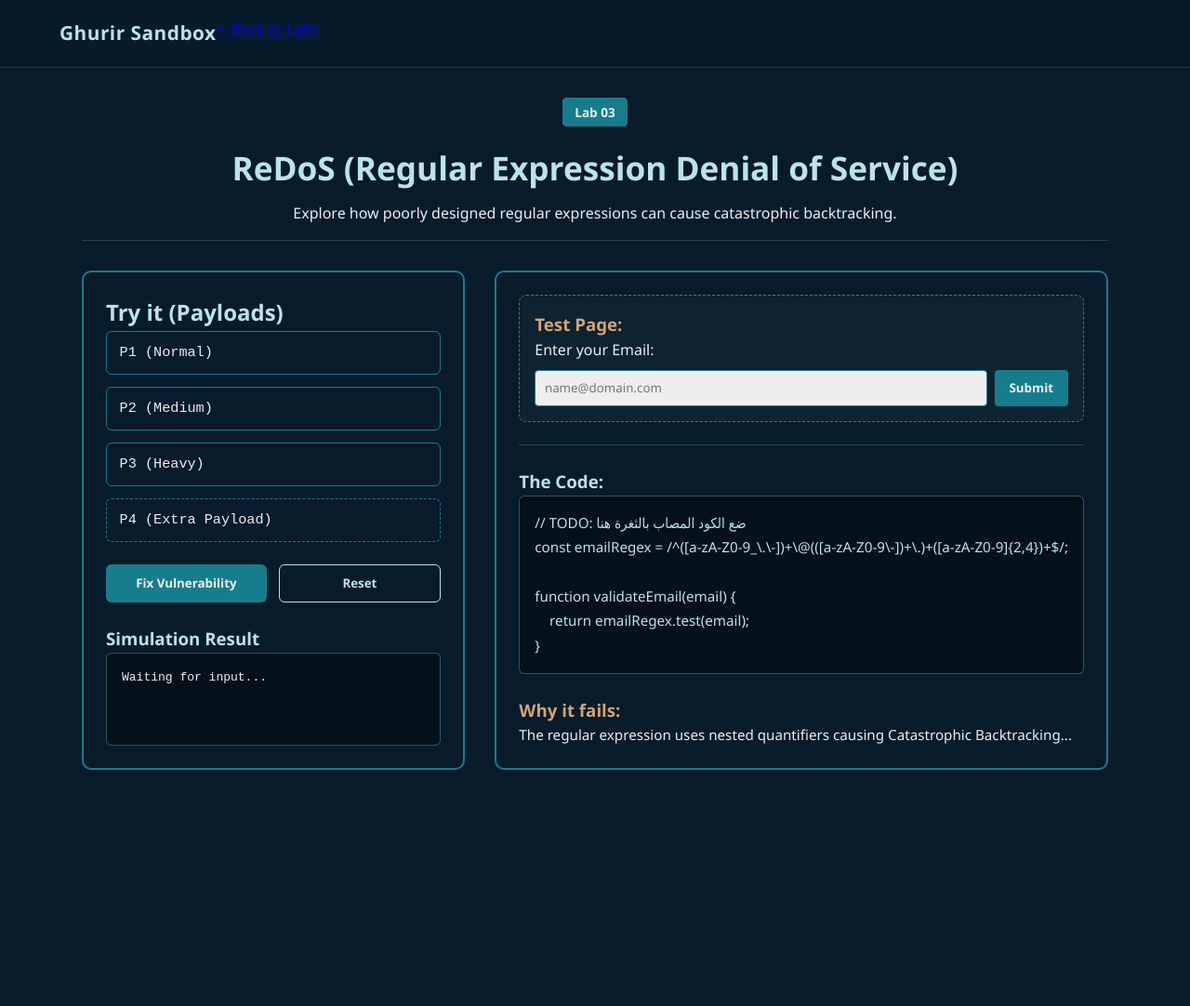
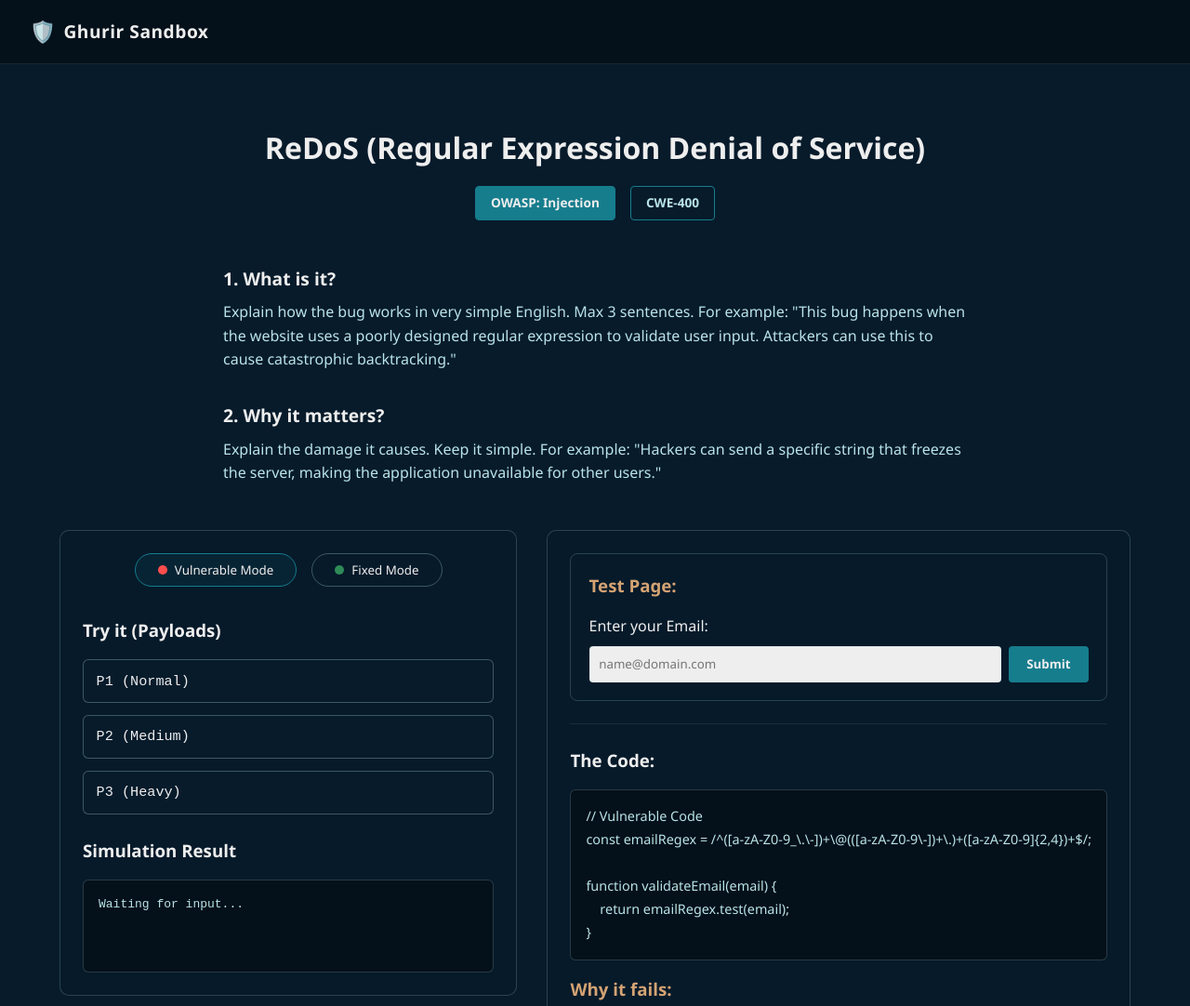
Before and after one commit to sanaalshboul/Final-Project, a plain HTML site: page finle project/lab3.html in a window 1280 px wide. Shown: the top 1082 px of the page at 93% size. Before the commit the page ends 860 px from the top, so only its background shows below. Drawn offline with Linux system fonts and the light colour scheme.

Commit message:
update Lab 3 layout and code design

```diff
--- a/finle project/lab3.html
+++ b/finle project/lab3.html
@@ -8,42 +8,58 @@
 </head>
 <body>
 
+    <!-- الناف بار المعدل ليطابق الصورة الثانية -->
     <header class="navbar">
-        <a href="index.html" class="logo">Ghurir <span>Sandbox</span></a>
-        <nav>
-            <a href="index.html" class="back-btn">← Back to Labs</a>
-        </nav>
+        <a href="index.html" class="logo">
+            <span class="shield-icon">🛡️</span> Ghurir Sandbox
+        </a>
     </header>
 
     <main class="lab-container">
-        <section class="lab-header">
-            <span class="badge">Lab 03</span>
+        <!-- عنوان اللاب والبادجات -->
+        <div class="header-content">
             <h1>ReDoS (Regular Expression Denial of Service)</h1>
-            <p class="lab-intro">
-                <!-- TODO: اكتب وصف مختصر للثغرة هنا -->
-                Explore how poorly designed regular expressions can cause catastrophic backtracking.
-            </p>
+            <div class="badges">
+                <span class="badge badge-primary">OWASP: Injection</span>
+                <span class="badge badge-secondary">CWE-400</span>
+            </div>
+        </div>
+
+        <!-- قسم الشرح النظري (What is it / Why it matters) -->
+        <section class="info-section">
+            <div class="info-block">
+                <h2>1. What is it?</h2>
+                <p>Explain how the bug works in very simple English. Max 3 sentences. For example: "This bug happens when the website uses a poorly designed regular expression to validate user input. Attackers can use this to cause catastrophic backtracking."</p>
+            </div>
+
+            <div class="info-block">
+                <h2>2. Why it matters?</h2>
+                <p>Explain the damage it causes. Keep it simple. For example: "Hackers can send a specific string that freezes the server, making the application unavailable for other users."</p>
+            </div>
         </section>
 
-        <!-- التخطيط ذو العمودين -->
+        <!-- التخطيط ذو العمودين الخاص بـ Lab 3 -->
         <div class="lab-grid">
 
             <!-- العمود الأول (يسار): Payloads + Simulation -->
             <section class="panel left-panel">
-                <h2>Try it (Payloads)</h2>
+                <!-- أزرار التحكم بالمود (Vulnerable / Fixed) -->
+                <div class="mode-toggle-container">
+                    <button id="vulnerableModeBtn" class="mode-btn active" onclick="setMode('vulnerable')">
+                        <span class="dot red-dot"></span> Vulnerable Mode
+                    </button>
+                    <button id="fixedModeBtn" class="mode-btn" onclick="setMode('fixed')">
+                        <span class="dot green-dot"></span> Fixed Mode
+                    </button>
+                </div>
 
+                <h3>Try it (Payloads)</h3>
+
+                <!-- 3 أزرار فقط للبايلود -->
                 <div class="payload-buttons">
-                    <!-- TODO: عدل نصوص الأزرار وقيم الإرسال (onclick) حسب تجربتك -->
                     <button class="payload-btn" onclick="applyPayload('user@example.com')">P1 (Normal)</button>
                     <button class="payload-btn" onclick="applyPayload('aaaaaaaaaaaaa!')">P2 (Medium)</button>
                     <button class="payload-btn" onclick="applyPayload('aaaaaaaaaaaaaaaaaaaaaaaaaaaa!')">P3 (Heavy)</button>
-                    <!-- الزر الإضافي اللي طلبتيه -->
-                    <button class="payload-btn custom-payload-btn" onclick="applyPayload('custom_payload_here')">P4 (Extra Payload)</button>
-                </div>
-
-                <div class="control-actions">
-                    <button id="toggleFixBtn" class="fix-btn" onclick="toggleFixMode()">Fix Vulnerability</button>
-                    <button class="reset-btn" onclick="resetLab()">Reset</button>
                 </div>
 
                 <div class="result-section">
@@ -54,10 +70,10 @@
                 </div>
             </section>
 
-            <!-- العمود الثاني (يمين): Test Page + The Code داخل نفس البوكس الكبير -->
+            <!-- العمود الثاني (يمين): Test Page + Code + Why it fails -->
             <section class="panel right-panel">
 
-                <!-- البوكس الصغير (Test Page) الموجود فوق الكود -->
+                <!-- البوكس الصغير (Test Page) -->
                 <div class="inner-test-page">
                     <h3 class="test-page-title">Test Page:</h3>
                     <form id="emailTestForm" onsubmit="handleEmailSubmit(event)" class="test-form">
@@ -74,7 +90,7 @@
                 <!-- الكود -->
                 <div class="code-section">
                     <h3>The Code:</h3>
-                    <pre class="code-box"><code id="codeDisplay">// TODO: ضع الكود المصاب بالثغرة هنا
+                    <pre class="code-box"><code id="codeDisplay">// Vulnerable Code
 const emailRegex = /^([a-zA-Z0-9_\.\-])+\@(([a-zA-Z0-9\-])+\.)+([a-zA-Z0-9]{2,4})+$/;
 
 function validateEmail(email) {
@@ -86,8 +102,7 @@ function validateEmail(email) {
                 <div class="explanation-section">
                     <h3 class="why-fails-title">Why it fails:</h3>
                     <p id="whyItFailsText" class="explanation-text">
-                        <!-- TODO: اشرح هنا سبب حدوث الثغرة -->
-                        The regular expression uses nested quantifiers causing Catastrophic Backtracking...
+                        The regular expression uses nested quantifiers causing Catastrophic Backtracking when a long, almost-valid string is provided.
                     </p>
                 </div>
 
--- a/finle project/lab3.js
+++ b/finle project/lab3.js
@@ -1,59 +1,61 @@
-// حالة الموقع الحالية (هل هو مصاب أم تم إصلاحه؟)
-let isVulnerable = true;
+let isFixed = false;
 
-// جلب عناصر الـ HTML
-const vulnBtn = document.getElementById('vuln-btn');
-const fixedBtn = document.getElementById('fixed-btn');
-const targetLine = document.getElementById('target-line');
-const codeExplanation = document.getElementById('code-explanation');
-const outputBox = document.getElementById('simulation-output');
+function applyPayload(payloadValue) {
+    const emailInput = document.getElementById("emailInput");
+    emailInput.value = payloadValue;
+    runValidation(payloadValue);
+}
 
-// عند الضغط على زر التبديل إلى "Vulnerable"
-vulnBtn.addEventListener('click', () => {
-    isVulnerable = true;
+function handleEmailSubmit(event) {
+    event.preventDefault();
+    const emailValue = document.getElementById("emailInput").value;
+    runValidation(emailValue);
+}
 
-    // تغيير ألوان الأزرار
-    vulnBtn.classList.add('active-vuln');
-    fixedBtn.classList.remove('active-fixed');
+function runValidation(input) {
+    const resultBox = document.getElementById("simulationResult");
 
-    // تغيير الكود والشرح للنسخة المصابة
-    targetLine.className = 'highlight-line vuln-line';
-    targetLine.innerText = '    // Vulnerable: eval(userInput);';
-    codeExplanation.innerHTML = '<strong>Why it fails:</strong> The eval() function runs the input as code without any checks.';
+    const vulnerableRegex = /^([a-zA-Z0-9])+([a-zA-Z0-9\._-])*@([a-zA-Z0-9_-])+([a-zA-Z0-9\._-]+)+$/;
+    const safeRegex = /^[^\s@]+@[^\s@]+\.[^\s@]+$/;
 
-    // إعادة تعيين مربع النتيجة
-    outputBox.innerHTML = 'Waiting for action...';
-    outputBox.className = 'output-box';
-});
+    const activeRegex = isFixed ? safeRegex : vulnerableRegex;
 
-// عند الضغط على زر التبديل إلى "Fixed"
-fixedBtn.addEventListener('click', () => {
-    isVulnerable = false;
+    const startTime = performance.now();
+    const isValid = activeRegex.test(input);
+    const endTime = performance.now();
+    const duration = (endTime - startTime).toFixed(2);
 
-    // تغيير ألوان الأزرار
-    fixedBtn.classList.add('active-fixed');
-    vulnBtn.classList.remove('active-vuln');
+    resultBox.innerHTML = `
+        Mode: ${isFixed ? "Safe" : "Vulnerable"}<br>
+        Input Length: ${input.length} chars<br>
+        Execution Time: <span style="color: ${duration > 50 ? '#ff4d4d' : '#B9E4E8'};">${duration} ms</span>
+    `;
+}
 
-    // تغيير الكود والشرح للنسخة الآمنة
-    targetLine.className = 'highlight-line fixed-line';
-    targetLine.innerText = '    // Fixed: JSON.parse(userInput);';
-    codeExplanation.innerHTML = '<strong>The Fix:</strong> We use JSON.parse() which only reads data, it cannot execute code.';
+function setMode(mode) {
+    const vulBtn = document.getElementById("vulnerableModeBtn");
+    const fixBtn = document.getElementById("fixedModeBtn");
+    const codeDisplay = document.getElementById("codeDisplay");
+    const explanationText = document.getElementById("whyItFailsText");
+    const explanationTitle = document.querySelector(".why-fails-title");
 
-    // إعادة تعيين مربع النتيجة
-    outputBox.innerHTML = 'Waiting for action...';
-    outputBox.className = 'output-box';
-});
+    if (mode === 'fixed') {
+        isFixed = true;
+        fixBtn.classList.add("active");
+        vulBtn.classList.remove("active");
 
-// وظيفة محاكاة الحمولات (Payload Simulation)
-// يتم استدعاؤها عندما يضغط الزائر على أحد أزرار الـ Payload
-function runPayload(payloadName) {
-    if (isVulnerable) {
-        // حالة الهجوم الناجح (الموقع مصاب)
-        outputBox.innerHTML = `⚠️ <strong>CRITICAL:</strong> Attack successful! <br>Payload "${payloadName}" executed on the page.`;
-        outputBox.className = 'output-box attack-success';
+        codeDisplay.textContent = `// Fixed Code (Safe Regex)\nconst safeRegex = /^[^\\s@]+@[^\\s@]+\\.[^\\s@]+$/;\n\nfunction validateEmail(email) {\n    return safeRegex.test(email);\n}`;
+
+        explanationTitle.textContent = "How it's fixed:";
+        explanationText.textContent = "The new regex avoids nested quantifiers and simply checks for characters separated by '@' and '.', eliminating the risk of catastrophic backtracking.";
     } else {
-        // حالة الهجوم الفاشل (الموقع محمي)
-        outputBox.innerHTML = `🛡️ <strong>BLOCKED:</strong> Attack failed. <br>The fix correctly blocked "${payloadName}".`;
-        outputBox.className = 'output-box attack-blocked';
+        isFixed = false;
+        vulBtn.classList.add("active");
+        fixBtn.classList.remove("active");
+
+        codeDisplay.textContent = `// Vulnerable Code\nconst emailRegex = /^([a-zA-Z0-9_\\.\\-])+\\@(([a-zA-Z0-9\\-])+\\.)+([a-zA-Z0-9]{2,4})+$/;\n\nfunction validateEmail(email) {\n    return emailRegex.test(email);\n}`;
+
+        explanationTitle.textContent = "Why it fails:";
+        explanationText.textContent = "The regular expression uses nested quantifiers causing Catastrophic Backtracking when a long, almost-valid string is provided.";
     }
 }
--- a/finle project/style.css
+++ b/finle project/style.css
@@ -413,76 +413,86 @@ pre {
     }
 }
 
-/* ================= Lab 3 Custom Layout ================= */
-.lab-container { max-width: 1200px; margin: 2rem auto; padding: 0 1.5rem; }
-.lab-header { margin-bottom: 2rem; border-bottom: 1px solid rgba(185, 228, 232, 0.2); padding-bottom: 1rem; }
-.badge { background-color: #167D8D; color: #EEEEEE; padding: 0.25rem 0.75rem; border-radius: 4px; font-weight: bold; }
-.lab-header h1 { color: #B9E4E8; }
+/* ================= Lab 3 & General Custom Layout ================= */
+/* الناف بار والشعار */
+.navbar {
+    display: flex; align-items: center; padding: 1rem 2rem;
+    background-color: #04101a; border-bottom: 1px solid rgba(185, 228, 232, 0.1);
+}
+.logo {
+    display: flex; align-items: center; gap: 0.5rem;
+    color: #EEEEEE; text-decoration: none; font-size: 1.2rem; font-weight: bold;
+}
+.shield-icon { font-size: 1.4rem; }
 
-.lab-grid {
-    display: grid;
-    grid-template-columns: 1fr 1fr;
-    gap: 2rem;
-    align-items: start;
+/* الهيدر والبادجات */
+.header-content { text-align: center; margin: 2rem 0; }
+.header-content h1 { color: #EEEEEE; margin-bottom: 1rem; }
+.badges { display: flex; justify-content: center; gap: 1rem; }
+.badge { padding: 0.4rem 1rem; border-radius: 4px; font-size: 0.85rem; font-weight: bold; }
+.badge-primary { background-color: #167D8D; color: #EEEEEE; }
+.badge-secondary { background-color: #071B2B; color: #B9E4E8; border: 1px solid #167D8D; }
+
+/* قسم الشرح النظري (What is it) */
+.info-section { max-width: 800px; margin: 0 auto 3rem auto; }
+.info-block { margin-bottom: 2rem; }
+.info-block h2 { color: #EEEEEE; font-size: 1.2rem; margin-bottom: 0.5rem; }
+.info-block p { color: #B9E4E8; line-height: 1.6; }
+
+/* أزرار الفيكس (Vulnerable / Fixed Mode) */
+.mode-toggle-container {
+    display: flex; justify-content: center; gap: 1rem; margin-bottom: 2rem;
 }
+.mode-btn {
+    display: flex; align-items: center; gap: 0.5rem;
+    background-color: transparent; border: 1px solid rgba(185, 228, 232, 0.3);
+    color: #EEEEEE; padding: 0.5rem 1.5rem; border-radius: 20px; cursor: pointer;
+    transition: all 0.2s;
+}
+.mode-btn.active { border-color: #167D8D; background-color: rgba(22, 125, 141, 0.1); }
+.dot { width: 10px; height: 10px; border-radius: 50%; }
+.red-dot { background-color: #ff4d4d; }
+.green-dot { background-color: #2e8b57; }
 
-/* البوكس الكبير للعمودين */
+/* التخطيط والعمودين */
+.lab-grid { display: grid; grid-template-columns: 1fr 1fr; gap: 2rem; align-items: start; }
 .panel {
-    background-color: rgba(7, 27, 43, 0.6);
-    border: 2px solid #167D8D;
-    border-radius: 10px;
-    padding: 1.5rem;
+    background-color: rgba(7, 27, 43, 0.6); border: 1px solid rgba(185, 228, 232, 0.2);
+    border-radius: 10px; padding: 1.5rem;
 }
-
-.panel h2, .panel h3 { color: #B9E4E8; margin-top: 0; }
+.panel h3 { color: #EEEEEE; margin-top: 0; margin-bottom: 1rem;}
 
 /* أزرار البايلود */
 .payload-buttons { display: flex; flex-direction: column; gap: 0.8rem; margin-bottom: 1.5rem; }
 .payload-btn {
-    background-color: #071B2B; color: #EEEEEE; border: 1px solid #167D8D;
+    background-color: #071B2B; color: #EEEEEE; border: 1px solid rgba(185, 228, 232, 0.3);
     padding: 0.85rem; border-radius: 6px; text-align: left; cursor: pointer; transition: 0.2s;
 }
-.payload-btn:hover { background-color: #167D8D; }
-.custom-payload-btn { border-style: dashed; } /* لتمييز الزر الرابع */
+.payload-btn:hover { border-color: #167D8D; }
 
-.control-actions { display: flex; gap: 0.8rem; margin-bottom: 1.5rem; }
-.fix-btn, .reset-btn { flex: 1; padding: 0.65rem; border: none; border-radius: 6px; cursor: pointer; font-weight: bold;}
-.fix-btn { background-color: #167D8D; color: #EEEEEE; }
-.reset-btn { background-color: transparent; border: 1px solid #B9E4E8; color: #B9E4E8; }
+/* صندوق النتيجة والكود */
+.result-box, .code-box {
+    background-color: #04101a; border: 1px solid rgba(185, 228, 232, 0.2);
+    border-radius: 6px; padding: 1rem; color: #B9E4E8; font-family: monospace;
+}
+.result-box { min-height: 100px; }
+.code-box { overflow-x: auto; font-size: 0.9rem; }
 
-.result-box {
-    background-color: #04101a; border: 1px solid rgba(185, 228, 232, 0.3);
-    border-radius: 6px; padding: 1rem; min-height: 100px; color: #EEEEEE; font-family: monospace;
+/* بوكس Test Page */
+.inner-test-page {
+    background-color: transparent; border: 1px solid rgba(185, 228, 232, 0.2);
+    border-radius: 8px; padding: 1.2rem; margin-bottom: 1.5rem;
 }
-
-/* ================= الجهة اليمنى (Test Page & Code) ================= */
-.inner-test-page {
-    background-color: rgba(255, 255, 255, 0.03);
-    border: 1px dashed rgba(185, 228, 232, 0.4);
-    border-radius: 8px;
-    padding: 1rem;
-    margin-bottom: 1.5rem;
-}
-
-.test-page-title { color: #d4a373 !important; /* لون مختلف لتمييزها حسب الرسمة */ }
-
+.test-page-title, .why-fails-title { color: #d4a373 !important; }
 .test-form label { display: block; color: #EEEEEE; margin-bottom: 0.5rem; }
 .input-group { display: flex; gap: 0.5rem; }
 .input-group input {
-    flex: 1; padding: 0.6rem; border-radius: 4px; border: 1px solid #167D8D;
+    flex: 1; padding: 0.6rem; border-radius: 4px; border: 1px solid rgba(185, 228, 232, 0.3);
     background-color: #EEEEEE; color: #071B2B;
 }
 .submit-btn {
-    background-color: #167D8D; color: #EEEEEE; border: none; padding: 0 1rem;
+    background-color: #167D8D; color: #EEEEEE; border: none; padding: 0 1.2rem;
     border-radius: 4px; cursor: pointer; font-weight: bold;
 }
-
-.divider { border: 0; height: 1px; background: rgba(185, 228, 232, 0.2); margin: 1.5rem 0; }
-
-.code-box {
-    background-color: #04101a; border: 1px solid rgba(185, 228, 232, 0.3);
-    border-radius: 6px; padding: 1rem; overflow-x: auto; color: #B9E4E8;
-}
-
-.why-fails-title { color: #d4a373 !important; margin-top: 1.5rem !important;}
-.explanation-text { color: #EEEEEE; font-size: 0.95rem; line-height: 1.5; }
+.divider { border: 0; height: 1px; background: rgba(185, 228, 232, 0.1); margin: 1.5rem 0; }
+.explanation-text { color: #EEEEEE; font-size: 0.95rem; line-height: 1.6; }
```
